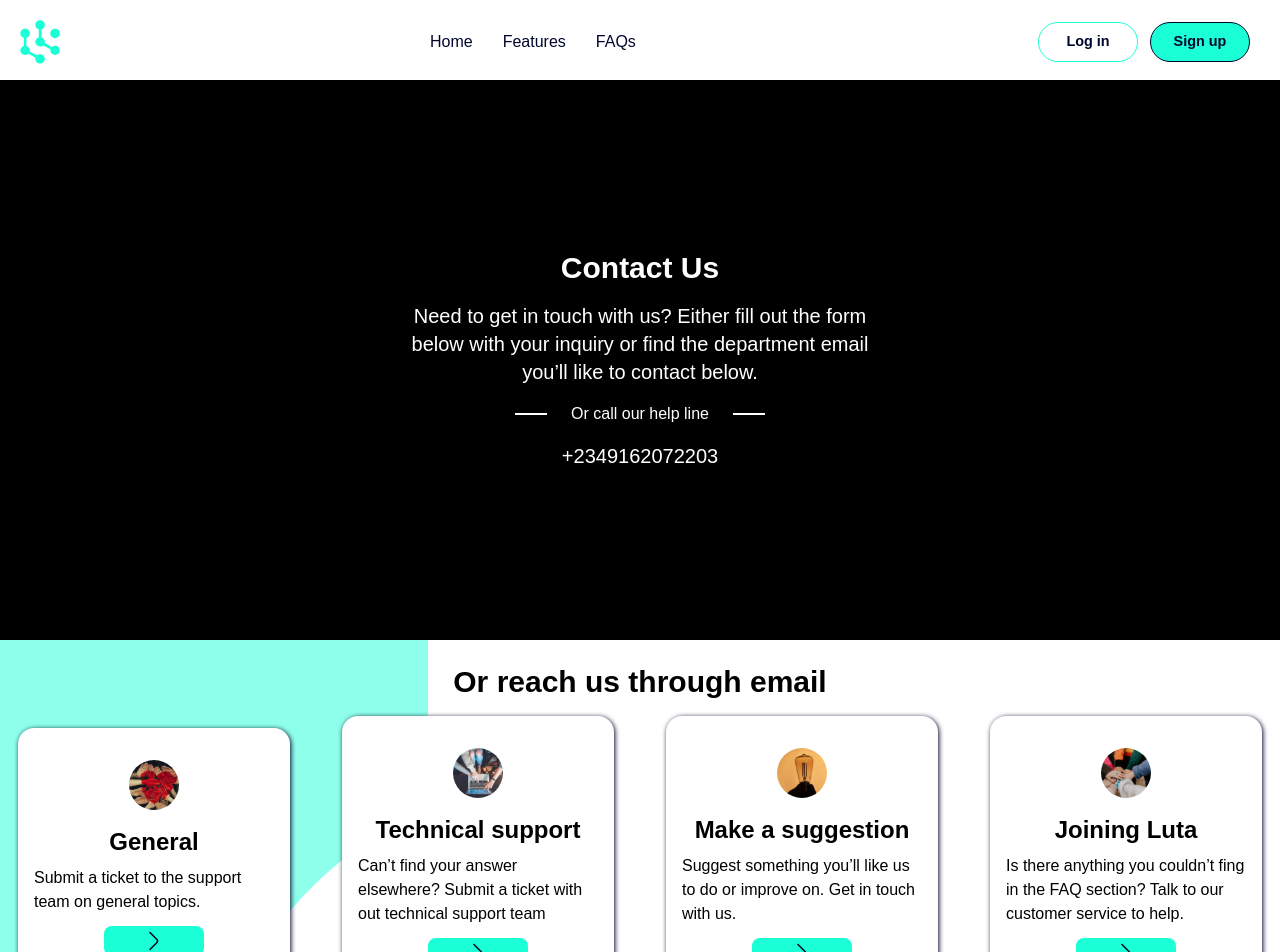
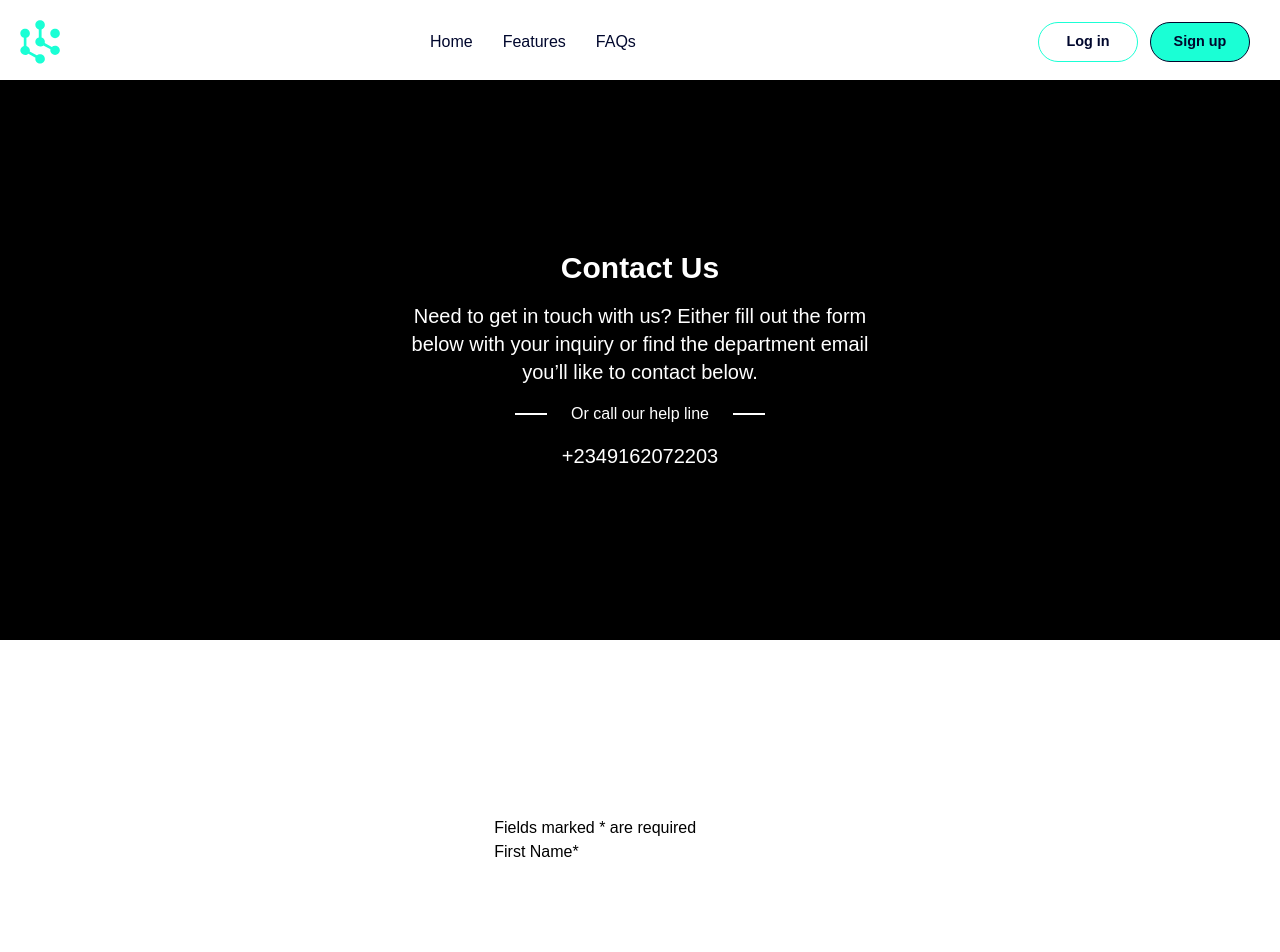
Before and after one commit to Luta-org/Luta, a Next.js app: page /contact in a window 1280 px wide. Shown: the top 952 px of the page. Built offline with nearby package versions, Linux system fonts and the light colour scheme; a web font is replaced by a local one.

Commit message:
initialize contact form

```diff
--- /dev/null
+++ b/components/AboutPage/Form.js
@@ -0,0 +1,24 @@
+import {
+    Box,
+    Text
+} from '@chakra-ui/react';
+
+const Form = () => {
+  return (
+    <div className='h-[50vh] flex justify-center items-center bg-white'>
+      <form>
+        <Text>Fields marked * are required</Text>
+
+        <label>
+            First Name*
+            <input
+                type={'text'}
+                required
+            />
+        </label>
+      </form>
+    </div>
+  )
+}
+
+export default Form
--- a/pages/contact.js
+++ b/pages/contact.js
@@ -1,5 +1,6 @@
 import Navbar from "@/components/Navbar";
 import FrameOne from "@/components/ContactPage/FrameOne";
+import Form from "@/components/AboutPage/Form";
 import FrameTwo from "@/components/ContactPage/FrameTwo";
 import Footer from "@/components/Footer";
 
@@ -15,6 +16,7 @@ const contact = () => {
       />
 
       <FrameOne />
+      <Form />
       <FrameTwo />
       <Footer />
     </div>
```
